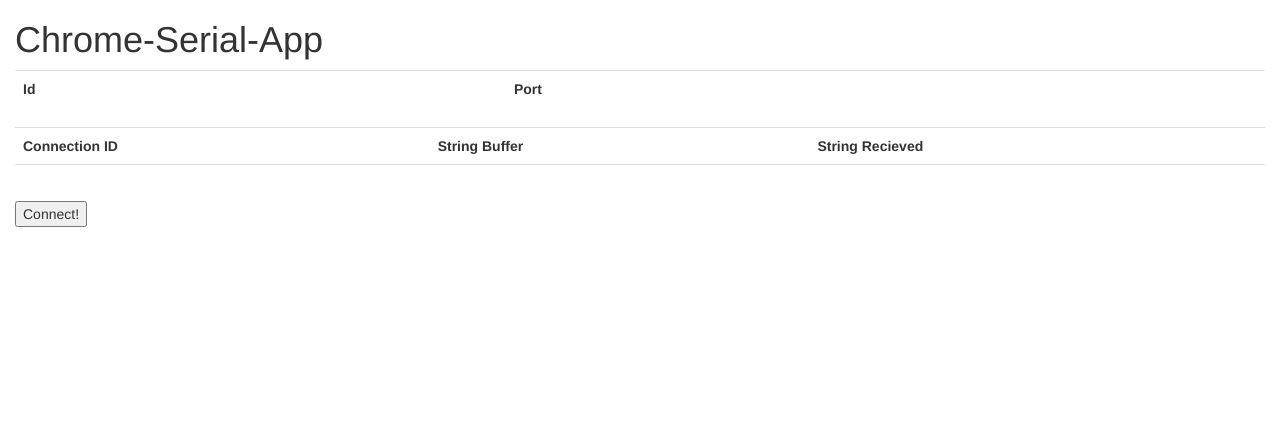
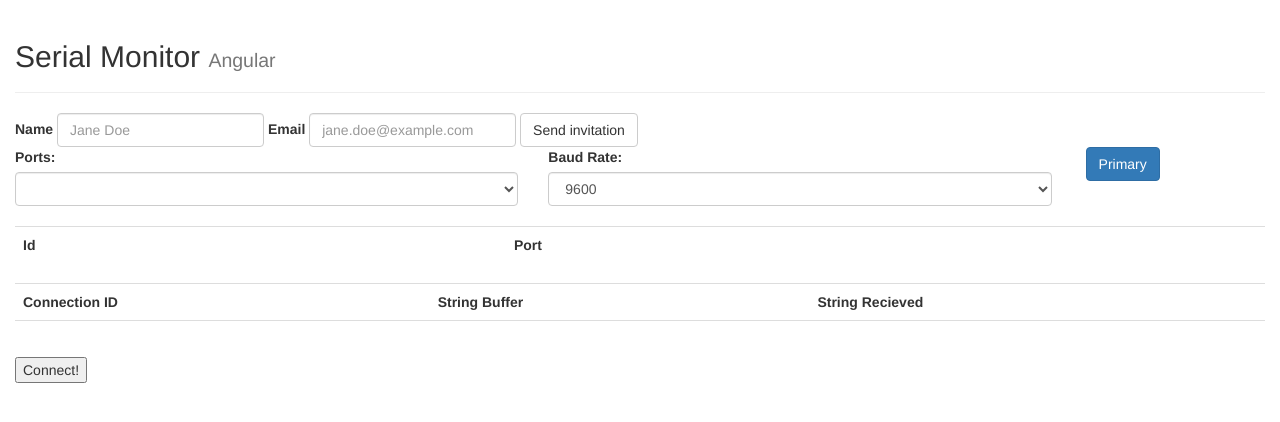
Before and after one commit to AlbertSanIza/Chrome-Serial-Monitor-Angular, a browser extension: page index.html in a window 1280 px wide. Drawn offline with nearby package versions, Linux system fonts and the light colour scheme.

Commit message:
Refactoring View

```diff
--- a/index.html
+++ b/index.html
@@ -11,7 +11,51 @@
 </head>
 <body ng-controller="MainCtrl">
   <div class="container-fluid">
-      <h1>Chrome-Serial-App</h1>
+    <div class="page-header">
+      <h2>Serial Monitor <small>Angular</small></h2>
+    </div>
+
+    <form class="form-inline">
+      <div class="form-group">
+        <label for="exampleInputName2">Name</label>
+        <input type="text" class="form-control" id="exampleInputName2" placeholder="Jane Doe">
+      </div>
+      <div class="form-group">
+        <label for="exampleInputEmail2">Email</label>
+        <input type="email" class="form-control" id="exampleInputEmail2" placeholder="jane.doe@example.com">
+      </div>
+      <button type="submit" class="btn btn-default">Send invitation</button>
+    </form>
+
+    <div class="row">
+      <div class="col-xs-5">
+        <label for="PortsID">Ports:</label>
+        <select class="form-control" id="PortsID">
+          <option ng-repeat="Port in ChromeSerial.Ports">{{Port.path}}</option>
+        </select>
+      </div>
+      <div class="col-xs-5">
+        <label for="BaudID">Baud Rate:</label>
+        <select class="form-control" id="BaudID">
+          <option>2400</option>
+          <option>4800</option>
+          <option selected>9600</option>
+          <option>14400</option>
+          <option>19200</option>
+          <option>28800</option>
+          <option>38400</option>
+          <option>57600</option>
+          <option>76800</option>
+          <option>115200</option>
+          <option>230400</option>
+        </select>
+      </div>
+      <div class="col-xs-2">
+        <label for="exampleInputEmail1"></label>
+        <button type="button" class="btn btn-primary">Primary</button>
+      </div>
+    </div>
+    <br>
     <table class="table">
       <tr><th>Id</th><th>Port</th></tr>
       <tr ng-repeat="Port in ChromeSerial.Ports"><td>{{$index}}</td><td>{{Port.path}}</td></tr>
```
Lines whose indentation alone changed are shown as unchanged.
